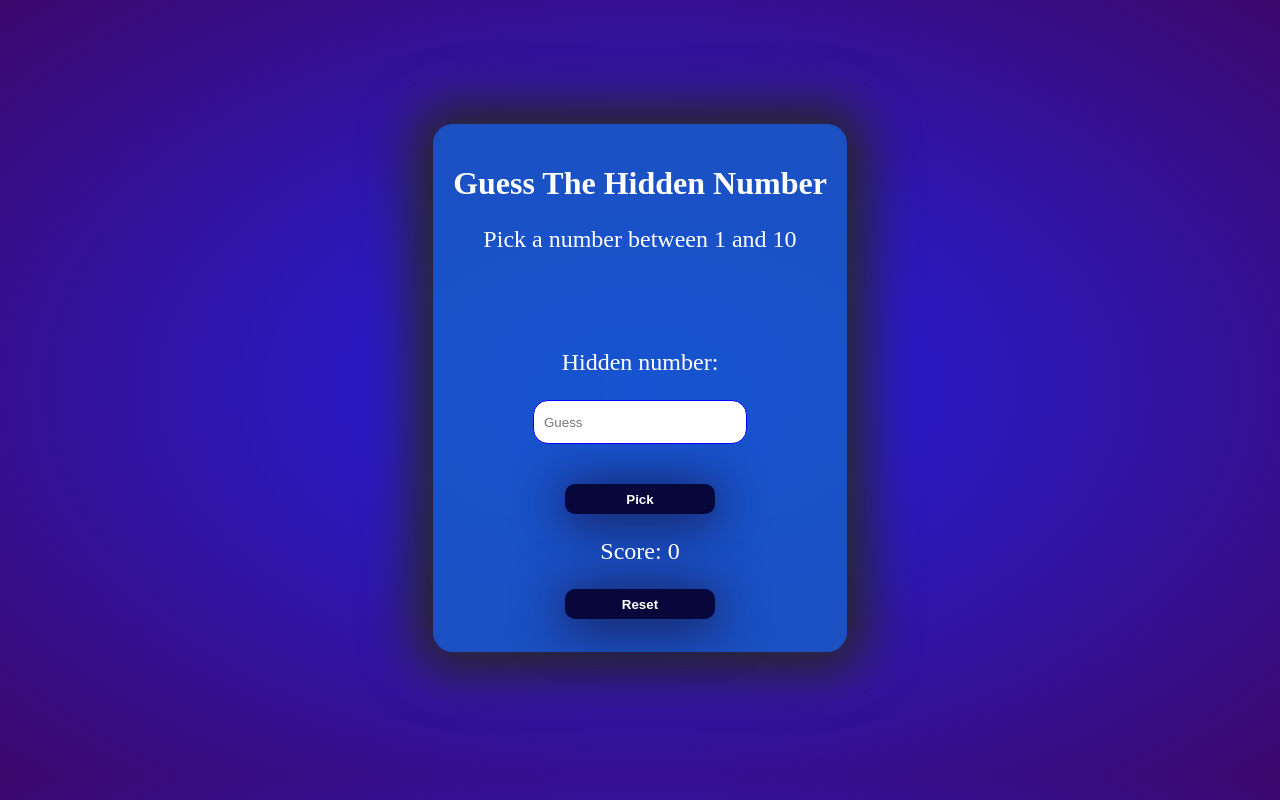
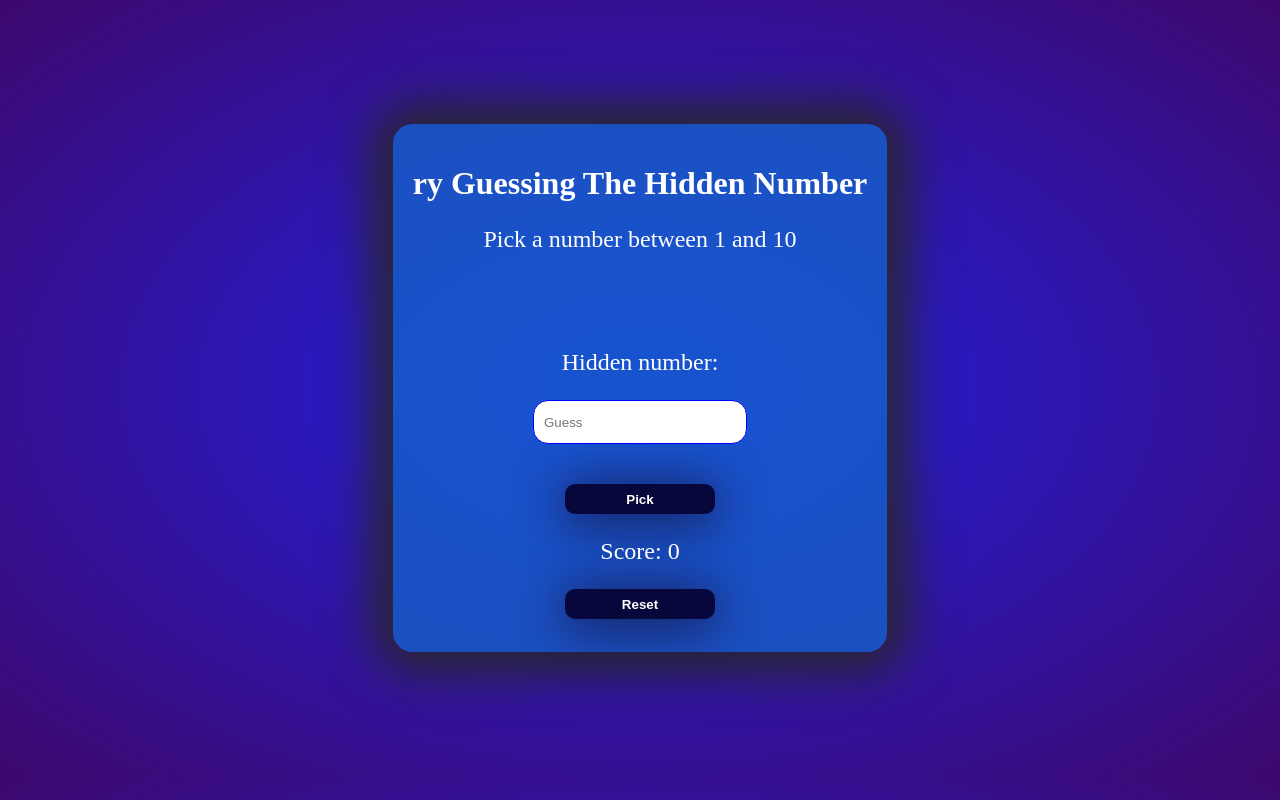
Before and after one commit to wazirwazir/using_git, a plain HTML site: page index.html in a window 1280 px wide. Drawn offline with Linux system fonts and the light colour scheme.

Commit message:
changes heading

```diff
--- a/index.html
+++ b/index.html
@@ -8,7 +8,7 @@
 </head>
 <body>
     <div class="wrapper">
-        <h1>Guess The Hidden Number</h1>
+        <h1>ry Guessing The Hidden Number</h1>
         <p class="commenter" id="comment">Pick a number between 1 and 10</p>
 
         <p>Hidden number: <span id="hiddenNum"></span></p>
```
